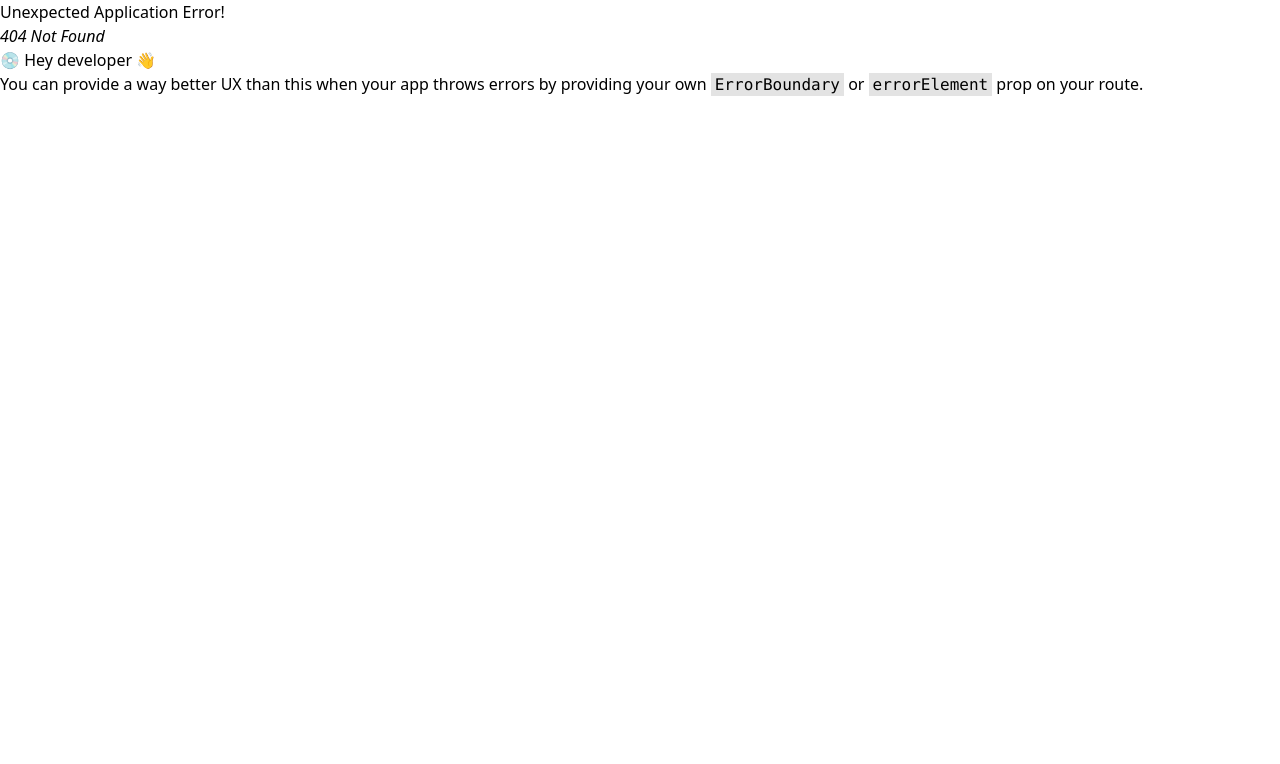
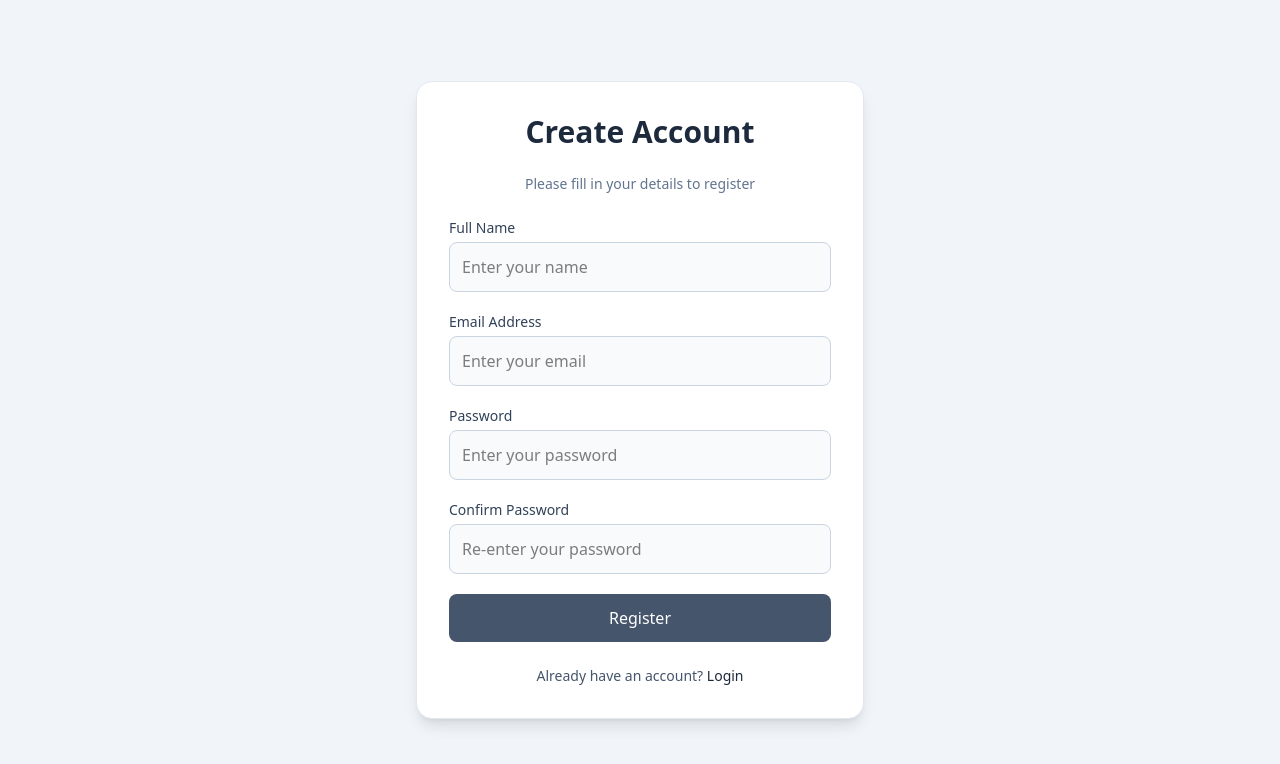
Before and after one commit to Abhay-Pratap200001/E-commerce, a React (Vite) app in the folder frontend/: page /register in a window 1280 px wide. Before the commit this address had no page. Shown: the top 764 px of the page. Built offline with nearby package versions, Linux system fonts and the light colour scheme.

Commit message:
Complete the user register functionality and enhance the login page ui

```diff
--- a/frontend/src/components/Loader.jsx
+++ b/frontend/src/components/Loader.jsx
@@ -2,7 +2,7 @@ import React from "react";
 
 const Loader = () => {
   return (
-    <div className="flex items-center justify-center h-screen bg-gradient-to-r from-indigo-500 via-purple-500 to-pink-500">
+    <div className="flex items-center justify-center h-100 bg-gradient-to-r from-indigo-500 via-purple-500 to-pink-500">
       <div className="flex items-center space-x-3 px-6 py-3 bg-white rounded-2xl shadow-lg">
         {/* Spinner */}
         <svg
--- a/frontend/src/main.jsx
+++ b/frontend/src/main.jsx
@@ -7,17 +7,21 @@ import { createBrowserRouter } from 'react-router-dom'
 import { Provider } from 'react-redux';
 import store from './redux/store.js'
 import Login from './pages/Auth/Login.jsx';
+import Register from './pages/Auth/Register.jsx';
 
 
 const route = createBrowserRouter(
   createRoutesFromElements(
   <Route path="/" element={<App/>}>
   <Route path='/login' element={<Login/>}/>
+    <Route path='/register' element={<Register/>}/>
+
 </Route>)
 );
 
 createRoot(document.getElementById('root')).render(
   <Provider store={store}>
     <RouterProvider router={route}/>
+
   </Provider>
 )
--- a/frontend/src/pages/Auth/Login.jsx
+++ b/frontend/src/pages/Auth/Login.jsx
@@ -1,14 +1,8 @@
-import React from "react";
-import { useState, useEffect } from "react";
-import {Link, useLocation, useNavigate } from "react-router-dom";
+import React, { useState, useEffect } from "react";
+import { Link, useLocation, useNavigate } from "react-router-dom";
 import { useSelector, useDispatch } from "react-redux";
-
-//to perform the login actions
 import { useLoginMutation } from "../../redux/api/usersApiSlice";
-
-//to add in store data of user that user is login or logout
 import { setCredientials } from "../../redux/features/auth/authSlice";
-
 import { toast } from "react-toastify";
 import Loader from "../../components/Loader";
 
@@ -20,8 +14,6 @@ const Login = () => {
   const navigate = useNavigate();
 
   const [login, { isLoading }] = useLoginMutation();
-
-  //accessing user info to check or insert data when user login or logout in redux store
   const { userInfo } = useSelector((state) => state.auth);
 
   const { search } = useLocation();
@@ -34,75 +26,91 @@ const Login = () => {
     }
   }, [navigate, redirect, userInfo]);
 
-
-
   const submitHandler = async (e) => {
     e.preventDefault();
     try {
       const res = await login({ email, password }).unwrap();
       console.log(res);
       dispatch(setCredientials({ ...res }));
+      toast.success("Login sucessfully")
     } catch (error) {
       toast.error(error?.data?.message || error.message);
     }
   };
 
+  return (
+    <div className="fixed inset-0 flex items-center justify-center bg-slate-100">
+      <section className="bg-white p-8 rounded-2xl shadow-lg w-[28rem]">
+        {/* Heading */}
+        <h1 className="text-3xl font-bold mb-6 text-center text-slate-800">
+          Welcome Back 👋
+        </h1>
+        <p className="text-sm text-slate-500 mb-8 text-center">
+          Please sign in to continue
+        </p>
 
+        {/* Form */}
+        <form onSubmit={submitHandler} className="space-y-5">
+          {/* Email */}
+          <div>
 
-  return (
-<div className="fixed inset-0 flex items-center justify-center bg-gray-100">
-  <section className="bg-white p-8 rounded shadow-md w-[30rem]">
-    <h1 className="text-2xl font-semibold mb-4">Sign In</h1>
-
-    <form onSubmit={submitHandler} className="space-y-6">
-      <div>
-        <label htmlFor="email" className="block text-sm font-medium">
+            <label
+              htmlFor="email"
+              className="block text-sm font-medium text-slate-700">
               Email Address
             </label>
             <input
               type="email"
               id="email"
-          className="mt-1 p-2 rounded w-full border-2 bg-slate-100"
+              className="mt-2 p-3 rounded-lg w-full border border-slate-300 bg-slate-50 focus:ring-2 focus:ring-slate-400 focus:outline-none transition"
               value={email}
-          onChange={(e) => setEmail(e.target.value)}/>
+              onChange={(e) => setEmail(e.target.value)}
+              placeholder="Enter your email"
+              required/>
           </div>
 
+
+          {/* Password */}
           <div>
-        <label htmlFor="password" className="block text-sm font-medium">
+            <label
+              htmlFor="password"
+              className="block text-sm font-medium text-slate-700">
               Password
             </label>
             <input
               type="password"
               id="password"
-          className="mt-1 p-2 rounded w-full border-2 bg-slate-100"
+              className="mt-2 p-3 rounded-lg w-full border border-slate-300 bg-slate-50 focus:ring-2 focus:ring-slate-400 focus:outline-none transition"
               value={password}
               onChange={(e) => setPassword(e.target.value)}
-        />
+              placeholder="Enter your password"
+              required/>
           </div>
 
+
+          {/* Submit Button */}
           <button
             disabled={isLoading}
             type="submit"
-        className="px-4 py-2 w-full rounded cursor-pointer bg-slate-300 transition-all hover:bg-slate-400"
-      >
+            className="w-full py-3 rounded-lg bg-slate-700 text-white font-medium hover:bg-slate-800 transition disabled:opacity-60">
             {isLoading ? "Signing In..." : "Sign In"}
           </button>
-
           {isLoading && <Loader />}
         </form>
 
-    <p className="mt-4 text-sm text-center">
-      New Customer?{" "}
+        {/* Footer */}
+        <p className="mt-6 text-sm text-center text-slate-600">
+          New customer?{" "}
+
           <Link
             to={redirect ? `/register?redirect=${redirect}` : "/register"}
-        className="text-red-500 hover:underline"
-      >
+            className="text-slate-800 font-semibold hover:underline">
             Register
           </Link>
+
         </p>
       </section>
     </div>
-
   );
 };
 
--- /dev/null
+++ b/frontend/src/pages/Auth/Register.jsx
@@ -0,0 +1,165 @@
+import React, { useState, useEffect } from "react";
+import { Link, useNavigate, useLocation } from "react-router-dom";
+import { useDispatch, useSelector } from "react-redux";
+import Loader from "../../components/Loader";
+import { toast } from "react-toastify";
+
+//set data to slice so store can access that
+import { setCredientials } from "../../redux/features/auth/authSlice";
+
+//for calling api to sending data to backermd i
+import { useRegisterMutation } from "../../redux/api/usersApiSlice";
+
+const Register = () => {
+  const [username, setUserName] = useState("");
+  const [email, setEmail] = useState("");
+  const [password, setPassword] = useState("");
+  const [confirmPassword, setConfirmPassword] = useState("");
+
+  const dispatch = useDispatch();
+  const navigate = useNavigate();
+
+  const [register, { isLoading }] = useRegisterMutation();
+  const { userInfo } = useSelector((state) => state.auth);
+
+
+// Get the query string part from the current URL (everything after ?)
+  const { search } = useLocation();
+
+  // Convert the query string into an object we can read values from
+  const sp = new URLSearchParams(search);
+
+  // Get the "redirect" value from URL, or use "/" (home) if it doesn’t exist
+  const redirect = sp.get("redirect") || "/";
+
+  useEffect(() => {
+    // If user is logged in, send them to the redirect page (or home)
+    if (userInfo) {
+      navigate(redirect);
+    }
+  },[navigate, redirect, userInfo]);
+
+  const submitHandler = async (e) => {
+    e.preventDefault();
+
+    if (password !== confirmPassword) {
+      toast.error("passwords do not match");
+    } else {
+      try {
+        const res = await register({ username, email, password }).unwrap();
+        dispatch(setCredientials({ ...res }));
+        toast.success("Registered successfully! 🎉");
+
+        navigate(redirect);
+      } catch (error) {}
+    }
+  };
+
+  return (
+    <div className="fixed inset-0 flex items-center justify-center bg-slate-100">
+      <section className="bg-white p-8 rounded-2xl shadow-lg w-[28rem] border border-slate-200">
+        {/* Title */}
+        <h1 className="text-3xl font-bold text-slate-800 text-center mb-6">
+          Create Account
+        </h1>
+        <p className="text-slate-500 text-sm text-center mb-6">
+          Please fill in your details to register
+        </p>
+
+        {/* Form */}
+        <form onSubmit={submitHandler} className="space-y-5">
+          <div>
+            <label
+              htmlFor="name"
+              className="block text-sm font-medium text-slate-700">
+              Full Name
+            </label>
+            <input
+              type="text"
+              id="name"
+              className="mt-1 p-3 rounded-lg w-full border border-slate-300 bg-slate-50 focus:outline-none focus:ring-2 focus:ring-slate-400"
+              placeholder="Enter your name"
+              value={username}
+              onChange={(e) => setUserName(e.target.value)}/>
+          </div>
+
+
+          {/* Email */}
+          <div>
+            <label
+              htmlFor="email"
+              className="block text-sm font-medium text-slate-700">
+              Email Address
+            </label>
+            <input
+              type="email"
+              id="email"
+              className="mt-1 p-3 rounded-lg w-full border border-slate-300 bg-slate-50 focus:outline-none focus:ring-2 focus:ring-slate-400"
+              placeholder="Enter your email"
+              value={email}
+              onChange={(e) => setEmail(e.target.value)}/>
+          </div>
+
+
+          {/* Password */}
+          <div>
+            <label
+              htmlFor="password"
+              className="block text-sm font-medium text-slate-700">
+              Password
+            </label>
+            <input
+              type="password"
+              id="password"
+              className="mt-1 p-3 rounded-lg w-full border border-slate-300 bg-slate-50 focus:outline-none focus:ring-2 focus:ring-slate-400"
+              placeholder="Enter your password"
+              value={password}
+              onChange={(e) => setPassword(e.target.value)}/>
+          </div>
+
+
+
+          {/* Confirm Password */}
+          <div>
+            <label
+              htmlFor="confirmPassword"
+              className="block text-sm font-medium text-slate-700">
+              Confirm Password
+            </label>
+            <input
+              type="password"
+              id="confirmPassword"
+              className="mt-1 p-3 rounded-lg w-full border border-slate-300 bg-slate-50 focus:outline-none focus:ring-2 focus:ring-slate-400"
+              placeholder="Re-enter your password"
+              value={confirmPassword}
+              onChange={(e) => setConfirmPassword(e.target.value)}/>
+          </div>
+
+
+
+          {/* Button */}
+          <button
+            disabled={isLoading}
+            type="submit"
+            className="px-4 py-3 w-full rounded-lg font-medium text-white bg-slate-600 hover:bg-slate-700 transition-all duration-200 disabled:opacity-60">
+            {isLoading ? "Registering..." : "Register"}
+          </button>
+
+          {isLoading && <Loader />}
+        </form>
+
+        {/* Footer */}
+        <p className="mt-6 text-sm text-center text-slate-600">
+          Already have an account?{" "}
+          <Link
+            to={redirect ? `/login?redirect=${redirect}` : "/login"}
+            className="text-slate-800 font-medium hover:underline">
+            Login
+          </Link>
+        </p>
+      </section>
+    </div>
+  );
+};
+
+export default Register;
--- a/frontend/src/redux/api/usersApiSlice.js
+++ b/frontend/src/redux/api/usersApiSlice.js
@@ -34,6 +34,14 @@ export const userApiSlice = apiSlice.injectEndpoints({
                 url: `${USERS_URL}/logout`,
                 method: 'POST',
             })
+        }),
+
+          register: builder.mutation({
+            query: (data) => ({
+                url: `${USERS_URL}`,
+                method: 'POST',
+                body: data,
+            })
         })
     })
 })
@@ -44,4 +52,4 @@ export const userApiSlice = apiSlice.injectEndpoints({
 // Example:
 // const [login, { isLoading }] = useLoginMutation();
 // login({ email, password }) will call the backend
-export const { useLoginMutation, useLogoutMutation } = userApiSlice;
+export const { useLoginMutation, useLogoutMutation, useRegisterMutation } = userApiSlice;
```
Lines whose indentation alone changed are shown as unchanged.
